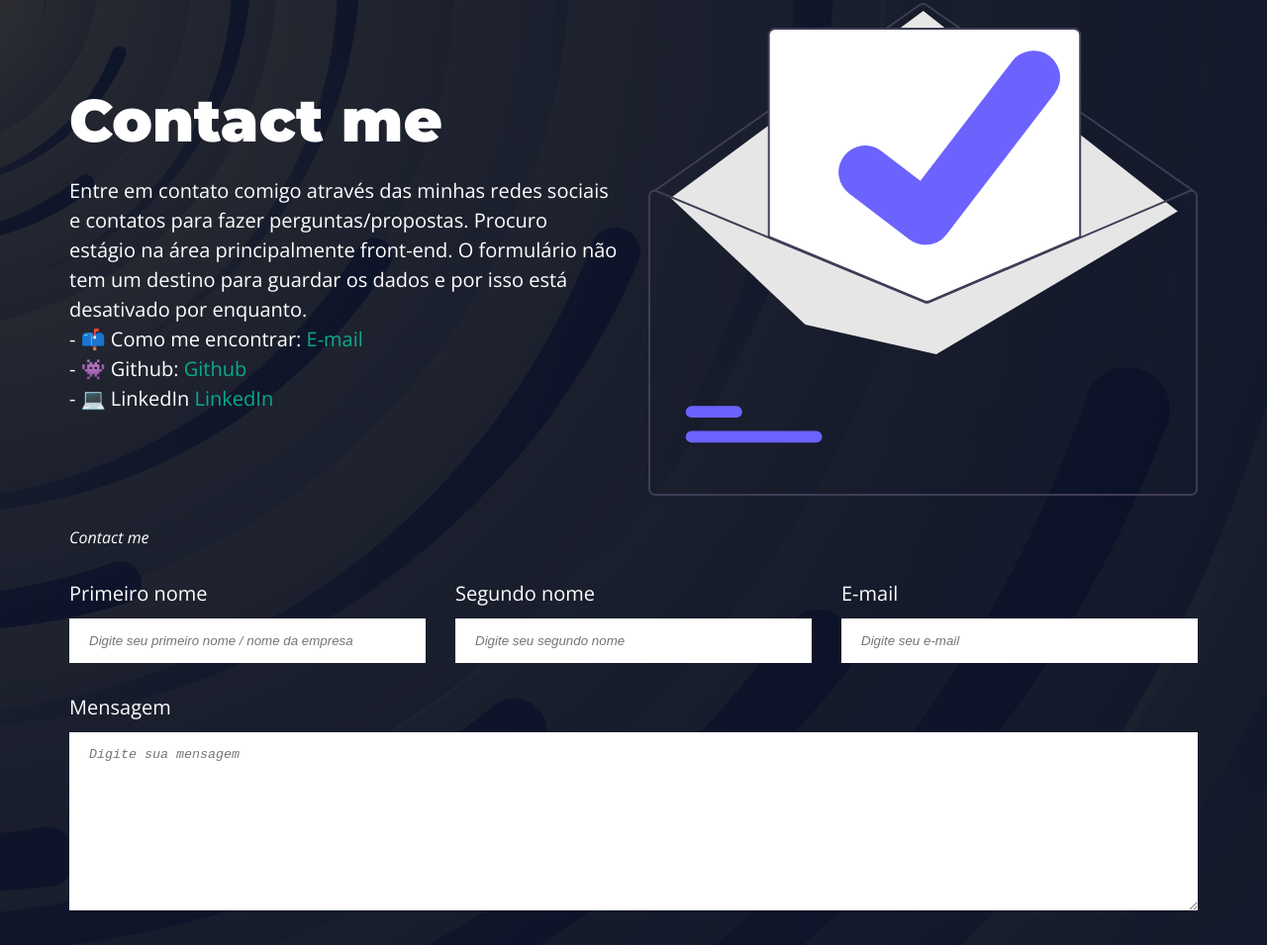
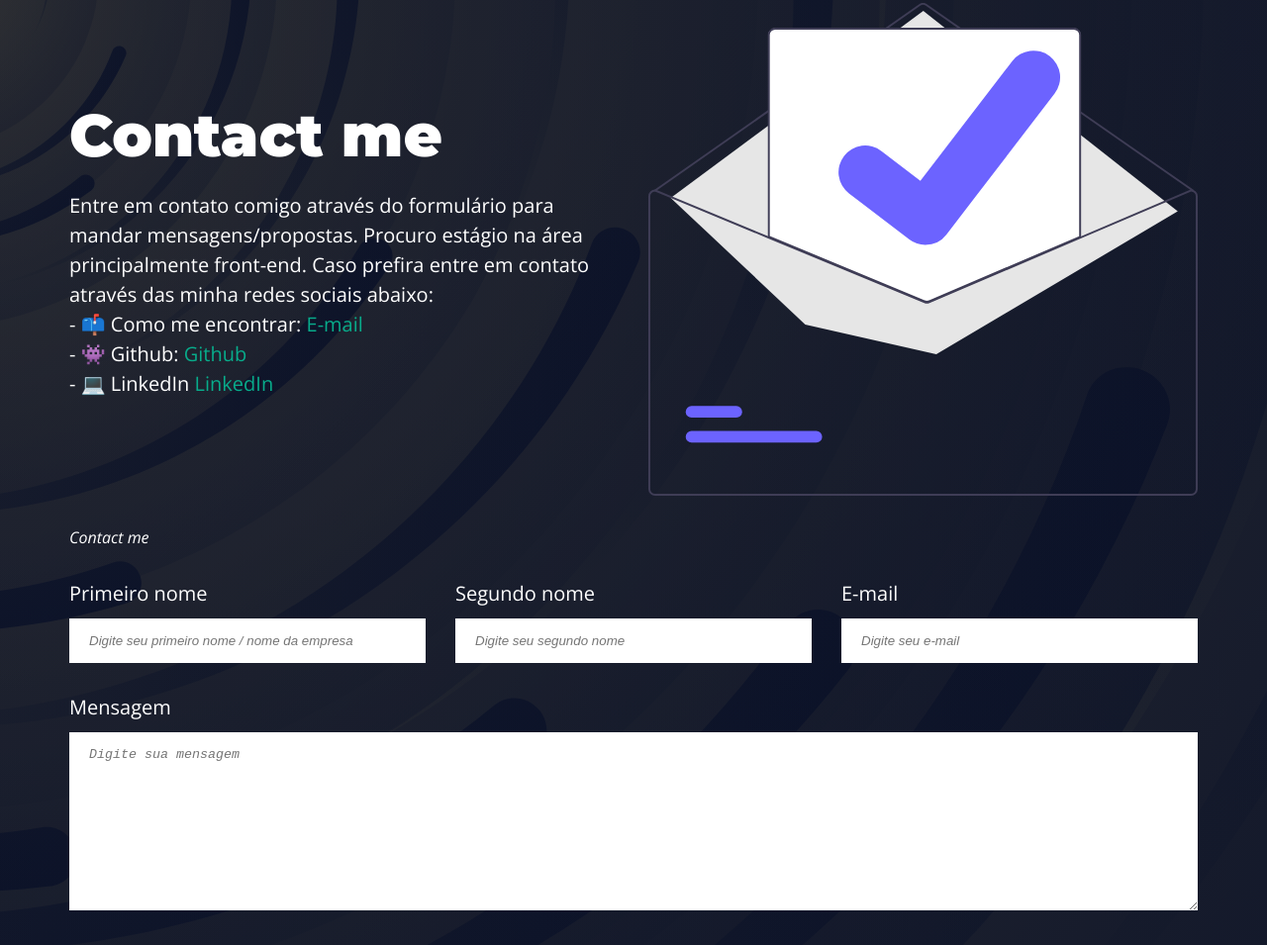
Before and after one commit to Tvg2005/Projeto_Portifolio, a plain HTML site: page index.html in a window 1280 px wide. Shown: the part 2593-3548 px from the top of the page at 99% size. Drawn offline with nearby package versions, Linux system fonts and the light colour scheme; files whose address does not match are found by name.

Commit message:
Update index.html

```diff
--- a/index.html
+++ b/index.html
@@ -109,8 +109,8 @@
         <div class="main-content intro-content">
             <div class="intro-text">
                 <h2>Contact me</h2>
-                <p>Entre em contato comigo através das minhas redes sociais e contatos para fazer perguntas/propostas. Procuro estágio na área principalmente front-end.
-                    O formulário não tem um destino para guardar os dados e por isso está desativado por enquanto.<br>
+                <p>Entre em contato comigo através do formulário para mandar mensagens/propostas. Procuro estágio na área principalmente front-end.
+                    Caso prefira entre em contato através das minha redes sociais abaixo: <br>
                     - 📫 Como me encontrar: <a class="cor-primaria links" target="_blank" href="mailto: thiagovenancio2005@gmail.com">E-mail</a><br>
                     - 👾 Github: <a class="cor-primaria links" target="_blank" href="https://github.com/Tvg2005">Github</a><br>
                     - 💻 LinkedIn <a class="cor-primaria links" target="_blank" href="https://www.linkedin.com/in/thiago-ven%C3%A2ncio-690790267/">LinkedIn</a>
```
